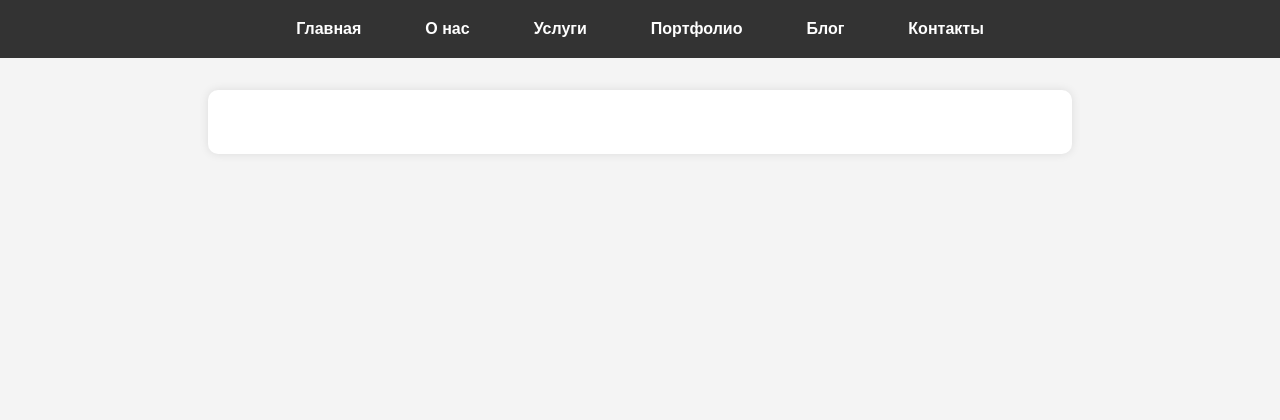
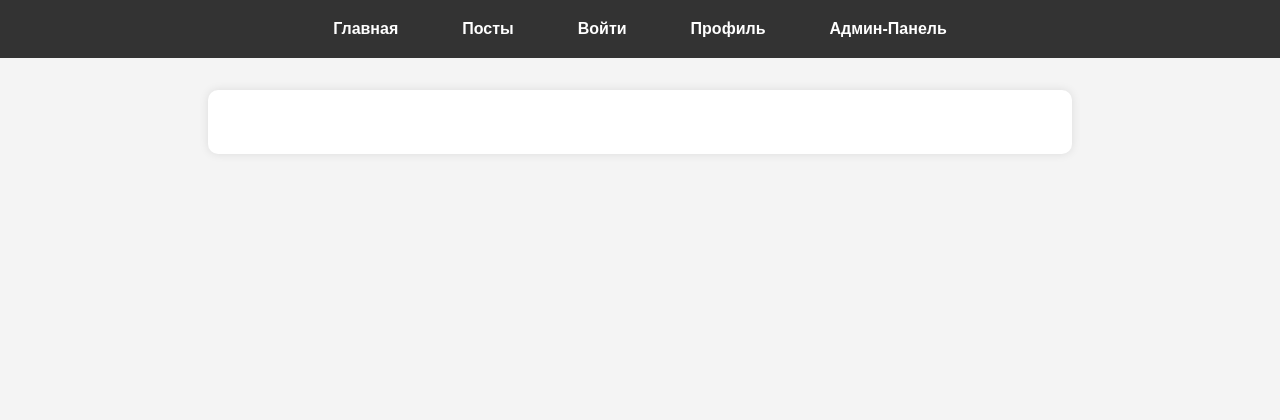
Before and after one commit to PlayOfVoid/Site-Django-It-blog, a Django app: template www/blog/templates/blog/base.html in a window 1280 px wide. Shown: the top 420 px of the page. Run offline with Django 4.2, Linux system fonts and the light colour scheme; the template is opened without the code that fills it, so the values that code supplies are empty.

Commit message:
add base.html

```diff
--- a/www/blog/templates/blog/base.html
+++ b/www/blog/templates/blog/base.html
@@ -86,12 +86,11 @@
     <header>
         <nav>
             <ul>
-                <li><a href="/">Главная</a></li>
-                <li><a href="/about">О нас</a></li>
-                <li><a href="/services">Услуги</a></li>
-                <li><a href="/portfolio">Портфолио</a></li>
-                <li><a href="/blog">Блог</a></li>
-                <li><a href="/contact">Контакты</a></li>
+                <li><a href="{%url 'blog:index'%}">Главная</a></li>
+                <li><a href="{%url 'blog:posts'%}">Посты</a></li>
+                <li><a href="{% url 'auth:login'%}">Войти</a></li>
+                <li><a href="#">Профиль</a></li>
+                <li><a href="{%url 'admin:index'%}">Админ-Панель</a></li>
             </ul>
         </nav>
     </header>
```
